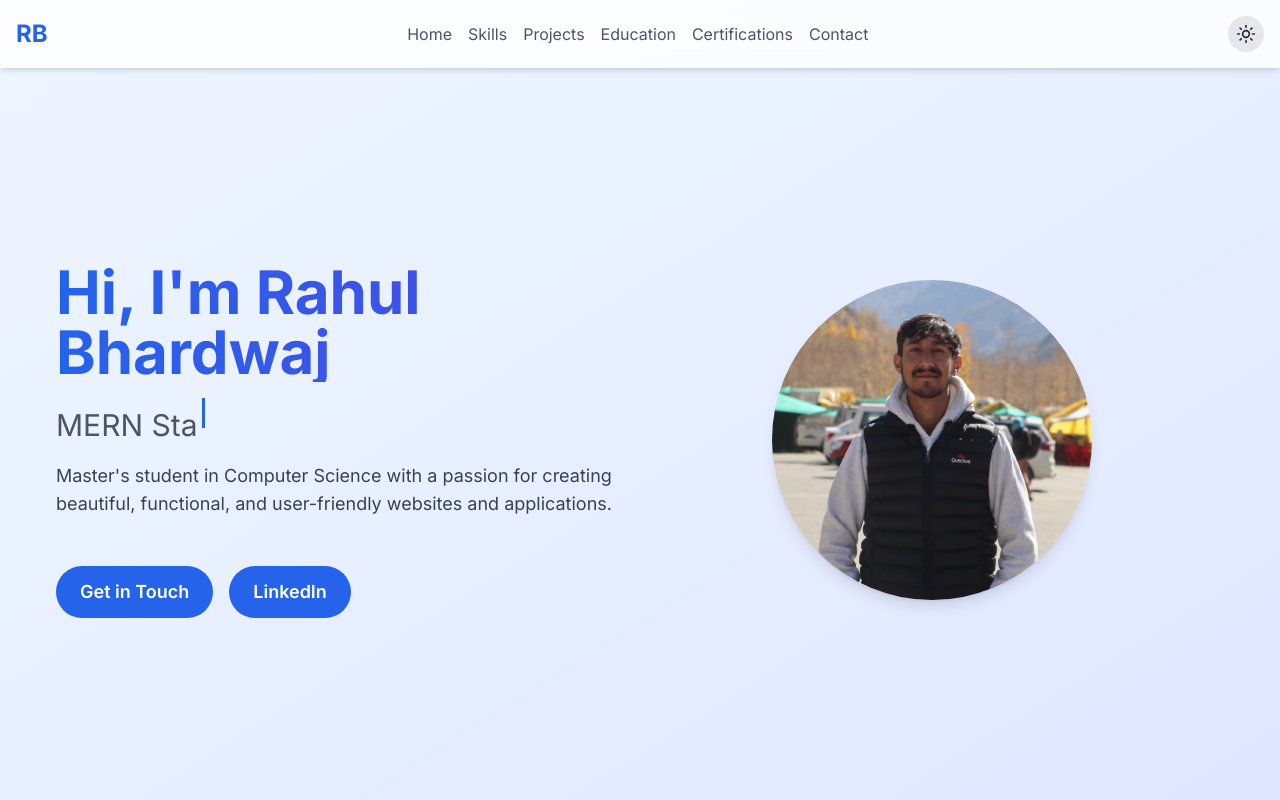
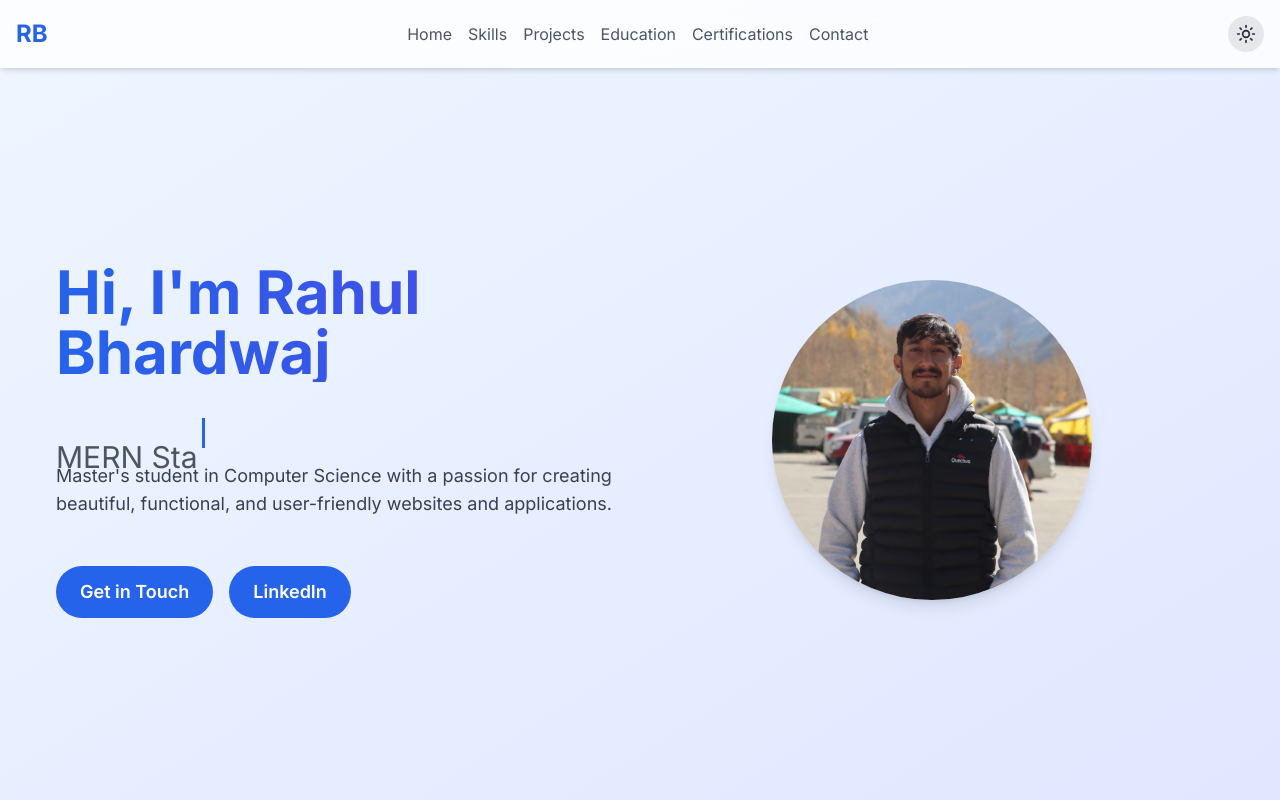
Before and after one commit to rahul-12dwaj/portfolio, a Next.js app: page / in a window 1280 px wide. Shown: the top 800 px of the page. Built offline with nearby package versions, Linux system fonts and the light colour scheme.

Commit message:
ui fixed

```diff
--- a/app/components/Hero.tsx
+++ b/app/components/Hero.tsx
@@ -33,7 +33,7 @@ const Hero = () => {
           </h1>
           <h2 className="text-2xl md:text-3xl text-gray-600 dark:text-gray-300 mb-6 h-[40px]">
             <span className="inline-block min-w-[20px]">{typedText}</span>
-            <span className="inline-block w-[3px] h-[30px] bg-blue-600 dark:bg-blue-400 ml-1 mb-2 animate-blink"></span>
+            <span className="inline-block w-[3px] h-[30px] bg-blue-600 dark:bg-blue-400 ml-1 m-5 animate-blink"></span>
           </h2>
           <p className="text-lg text-gray-700 dark:text-gray-400 mb-8">
             Master&apos;s student in Computer Science with a passion for
```
